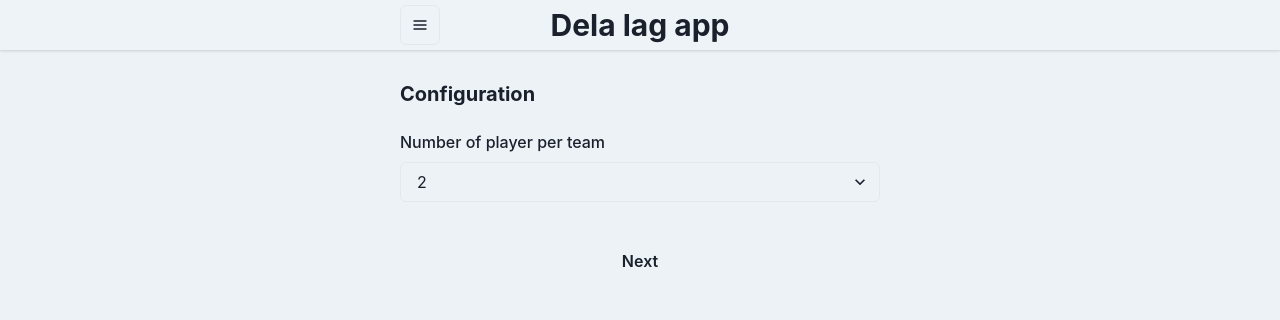
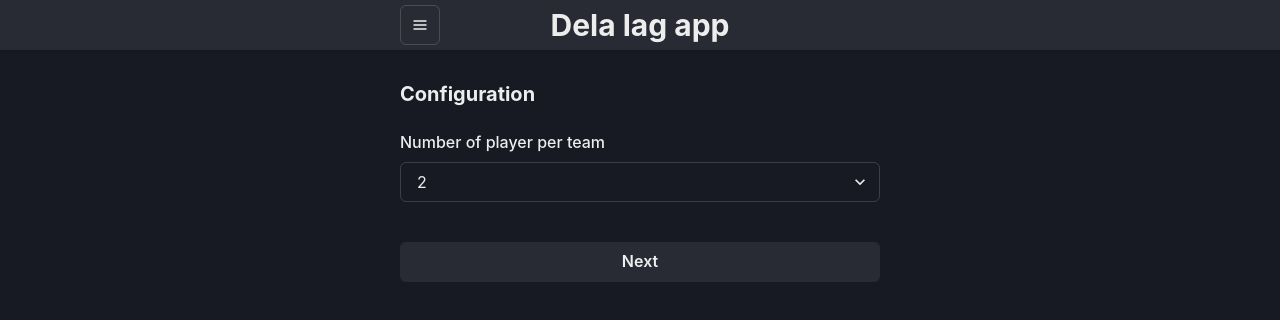
Before and after one commit to iamrane/team-shuffle, a Next.js app: page / in a window 1280 px wide. Shown: the top 320 px of the page. Built offline with nearby package versions, Linux system fonts and the light colour scheme.

Commit message:
Changed so initialColorMode is dark.

```diff
--- a/styles/theme.js
+++ b/styles/theme.js
@@ -2,7 +2,7 @@ import { extendTheme } from "@chakra-ui/react"
 
 const extensions = {
     config: {
-        initialColorMode: "light",
+        initialColorMode: "dark",
         useSystemColorMode: false,
     },
     styles: {
```
